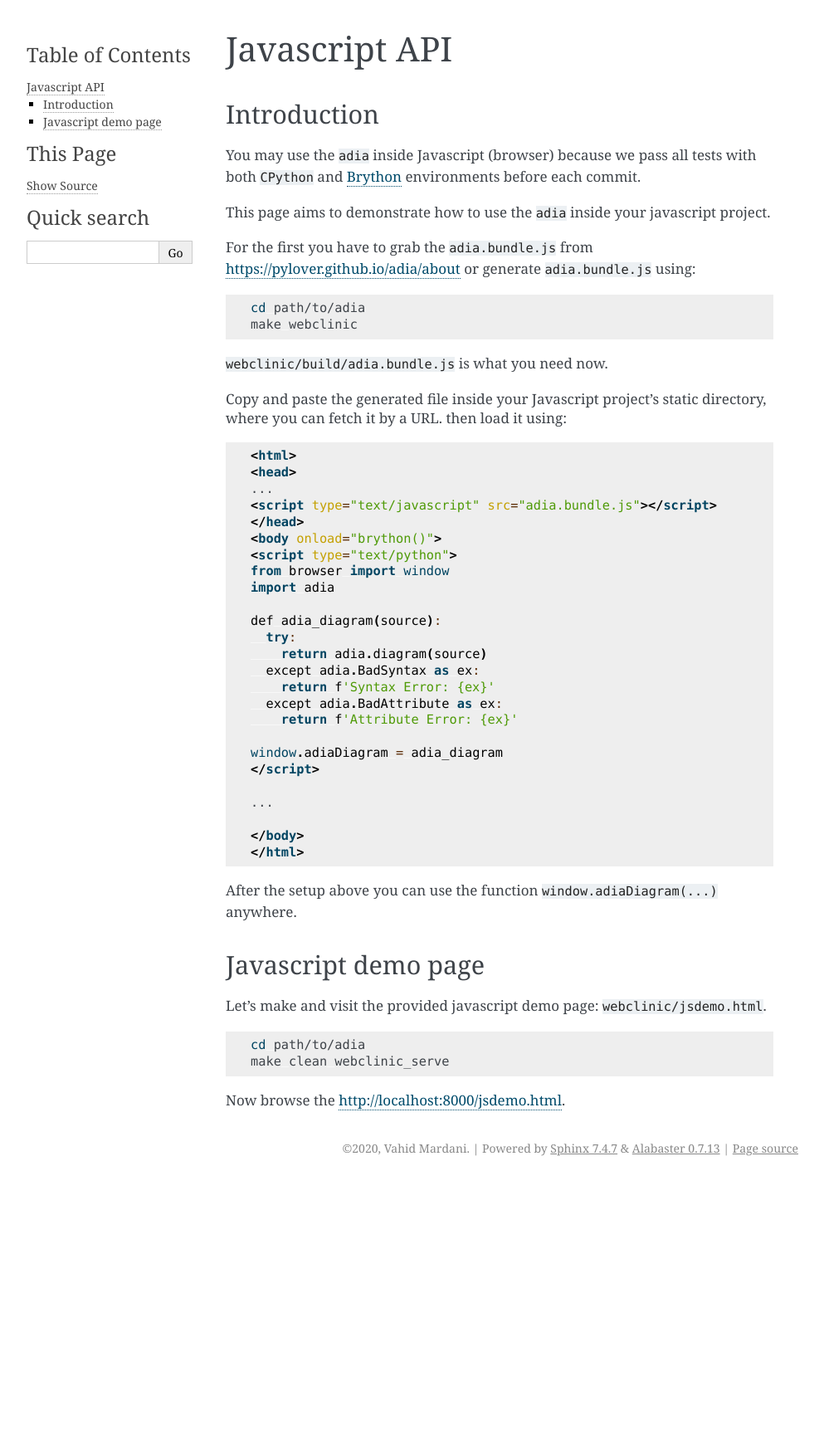
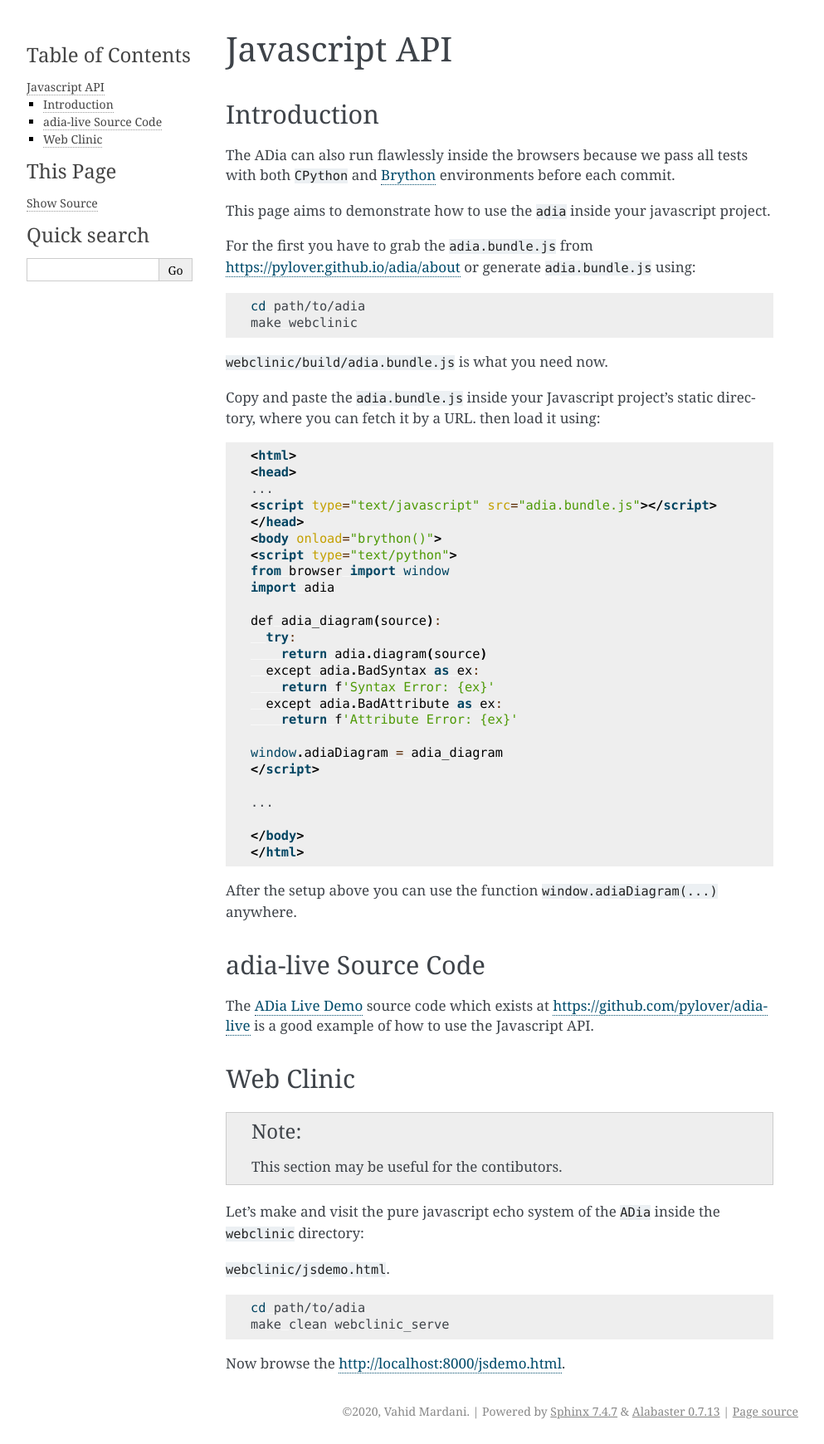
Before and after one commit to pylover/adia, a Sphinx documentation site: the page built from documentation/javascriptapi.rst, in a window 1280 px wide. Shown: the whole page at 83% size, without its empty margins (148-1141 px from the left). Built offline with Sphinx 7.4.7, drawn with Linux system fonts in a browser that asks for light colours; before the commit the page ends 1423 px from its top, so only the background shows below that.

Commit message:
Some links to adia live demo from documentation and gh readme. closes #29

```diff
--- a/documentation/index.rst
+++ b/documentation/index.rst
@@ -6,7 +6,7 @@
 ADia v\ |version| documentation!
 ================================
 
-.. image:: http://img.shields.io/pypi/v/adia.svg?style=for-the-badge&logo=python&logoColor=white&logoWidth=20
+.. image:: https://img.shields.io/pypi/v/adia.svg?style=for-the-badge&logo=python&logoColor=white&logoWidth=20
    :alt: PyPI
    :target: https://pypi.python.org/pypi/adia
 
@@ -67,6 +67,7 @@ supported. But the roadmap is to implement two additional diagram types:
    | foo |             | bar |
    +-----+             +-----+
 
+Try the `ADia Live Demo <https://pylover.github.io/adia>`_.
 
 .. seealso::
 
--- a/documentation/javascriptapi.rst
+++ b/documentation/javascriptapi.rst
@@ -4,7 +4,7 @@ Javascript API
 Introduction
 ************
 
-You may use the ``adia`` inside Javascript (browser) because we pass all tests
+The ADia can also run flawlessly inside the browsers because we pass all tests
 with both ``CPython`` and `Brython <https://brython.info/>`_ environments
 before each commit.
 
@@ -22,7 +22,7 @@ https://pylover.github.io/adia/about or generate ``adia.bundle.js`` using:
 
 ``webclinic/build/adia.bundle.js`` is what you need now.
 
-Copy and paste the generated file inside your Javascript project's static
+Copy and paste the ``adia.bundle.js`` inside your Javascript project's static
 directory, where you can fetch it by a URL. then load it using:
 
 .. code-block:: html
@@ -58,10 +58,23 @@ After the setup above you can use the function ``window.adiaDiagram(...)``
 anywhere.
 
 
-Javascript demo page
-********************
+adia-live Source Code
+*********************
 
-Let's make and visit the provided javascript demo page:
+The `ADia Live Demo <https://pylover.github.io/adia>`_ source code
+which exists at https://github.com/pylover/adia-live is a good example of how
+to use the Javascript API.
+
+Web Clinic
+**********
+
+.. note::
+
+   This section may be useful for the contibutors.
+
+Let's make and visit the pure javascript echo system of the ``ADia`` inside
+the ``webclinic`` directory:
+
 ``webclinic/jsdemo.html``.
 
 .. code-block:: bash
```
Also changed, not shown: README.md (+9 -1 lines).
